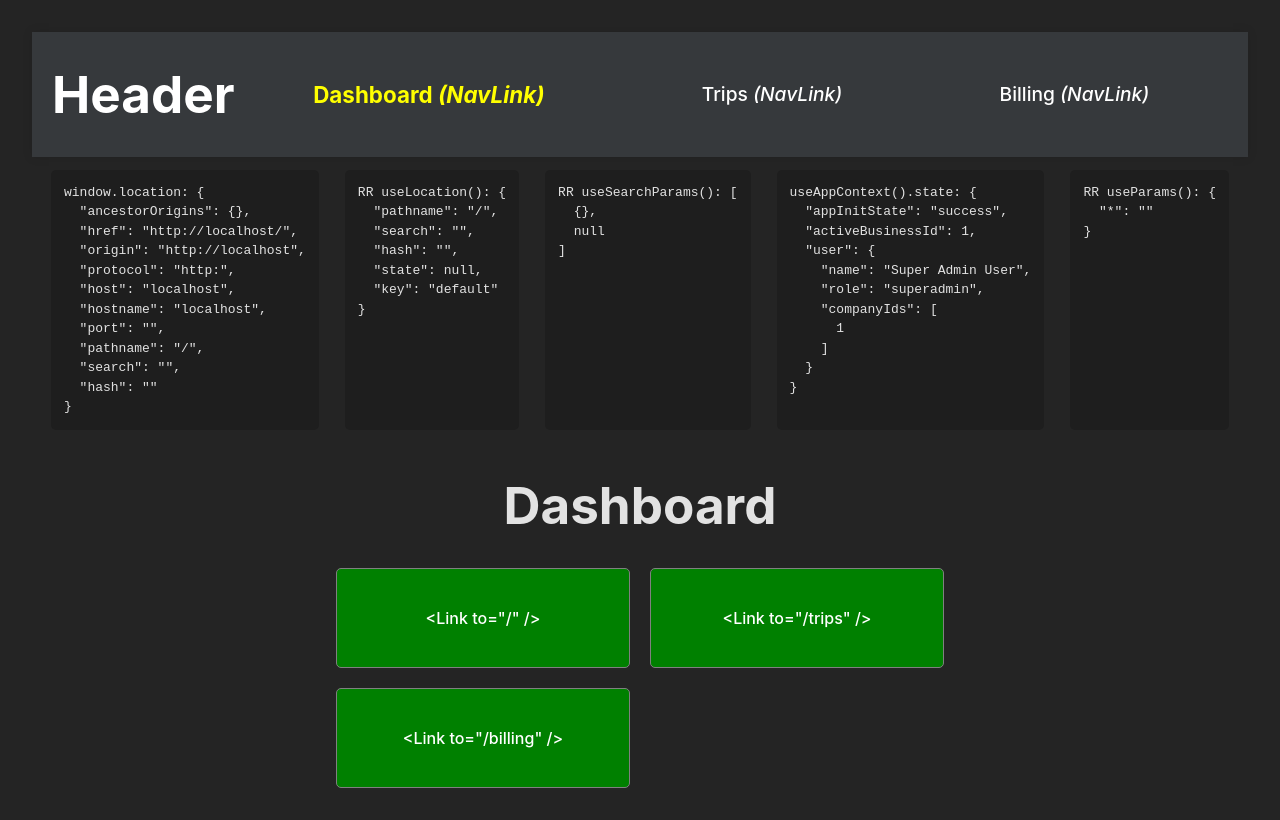
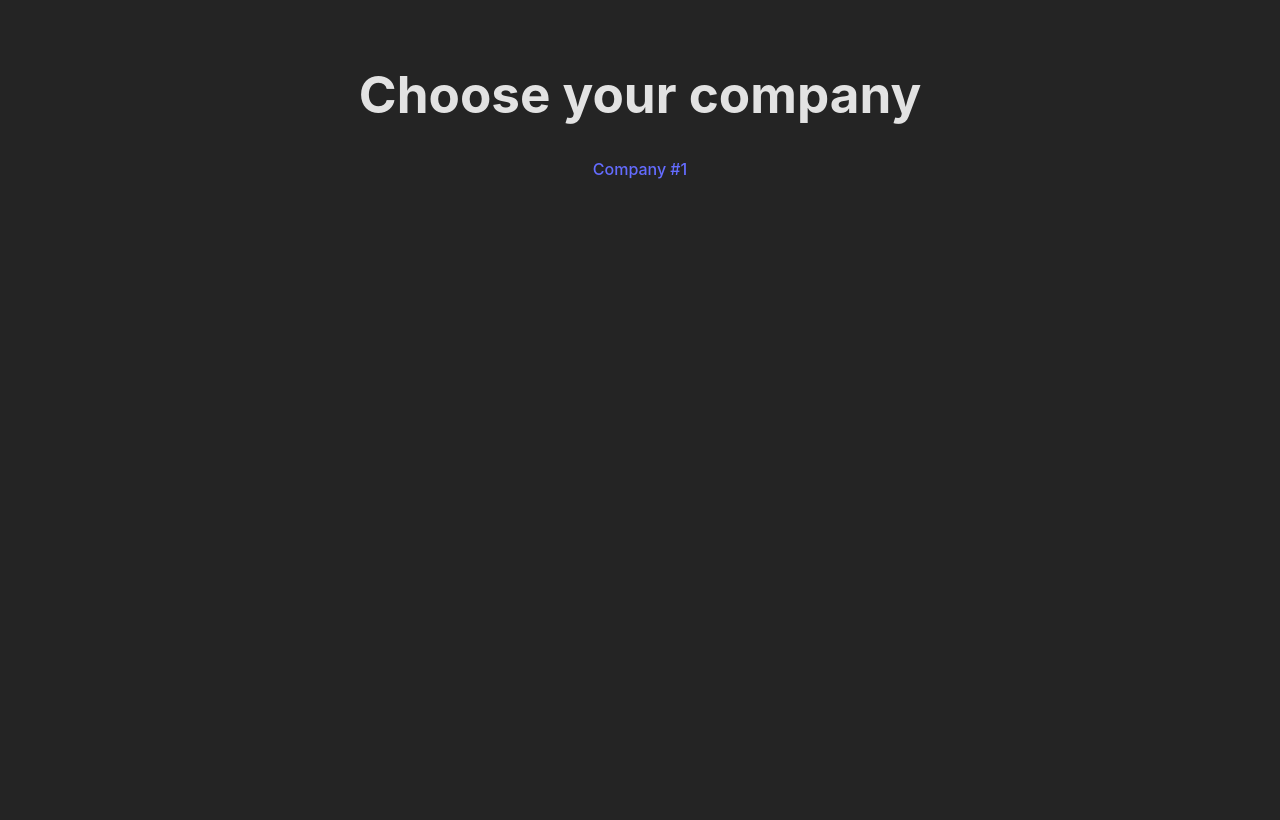
Before and after one commit to Captainlonate/persist_route_react, a React (Vite) app: page / in a window 1280 px wide. Built offline with nearby package versions, Linux system fonts and the light colour scheme; the HTML template or start-up script is replaced by a standard one.

Commit message:
sort of have redirects working

```diff
--- a/src/App.tsx
+++ b/src/App.tsx
@@ -5,6 +5,8 @@ import {
   Route,
   Routes,
   useParams,
+  useLocation,
+  useMatch
 } from "react-router-dom";
 import { Header } from "./Header/Header";
 import { Dashboard } from "./pages/Dashboard/Dashboard";
@@ -15,6 +17,7 @@ import "./App.css";
 import { AppContextProvider, useAppContext } from "./contexts/app/AppContext";
 import { useEffect, useState } from "react";
 import { getUser } from "./data/getUser";
+import { CompanyChooserModal } from "./CompanyChooserModal";
 
 /**
  * Still need to prove:
@@ -22,7 +25,43 @@ import { getUser } from "./data/getUser";
  *  Overriding Link and useNavigate
  */
 
+function parseCompanyId(maybeCompanyId: any) {
+  const companyIdNum = parseInt(maybeCompanyId);
+  if (!Number.isNaN(companyIdNum) && companyIdNum > 0) {
+    return companyIdNum
+  }
+
+  return NaN;
+}
+
 function PageLayout() {
+  const { state: { user } } = useAppContext();
+
+  const rrParams = useParams();
+  const companyIdNumOrNaN = parseCompanyId(rrParams?.companyId);
+  const hasValidCompanyId = !Number.isNaN(companyIdNumOrNaN);
+
+  console.log("PageLayout", { companyId: rrParams?.companyId, user, companyIdNumOrNaN, hasValidCompanyId })
+
+  switch (true) {
+    case hasValidCompanyId && user?.role === "superadmin":
+      // They are allowed to access /company/:companyId. Everything is fine. Pass through.
+      break;
+    case !hasValidCompanyId && user?.role === "superadmin":
+      // Need to show them a picker.
+      return (<CompanyChooserModal />)
+      break;
+    case hasValidCompanyId && user?.role === "user":
+      // They're trying to go to companyId, but they cannot. So remove it and redirect.
+      // Just send them to the base site. (remove companyId)
+      const urlWithoutCompanyPrefix = rrParams["*"] ? rrParams["*"] : "/"
+      return <Navigate to={urlWithoutCompanyPrefix} />
+      break;
+    case !hasValidCompanyId && user?.role === "user":
+      // Just send them to the base site. Everything is fine. Pass through.
+      break;
+  }
+
   return (
     <>
       <Header />
@@ -111,13 +150,22 @@ function AppWithAllProviders() {
  *
  */
 function AppInit({ children }: { children: React.ReactNode }) {
-  const { companyId } = useParams();
+  // Cannot `useParams()` here. Has to be used within a route.
+  // const RRParams = useParams();
+  // But I can `useLocation` and string.split
+  // const RRLocation = useLocation();
+  // I can also try to match like this
+  const match = useMatch('/company/:companyId/*');
   const {
     state: { activeBusinessId, user, appInitState },
     dispatch,
   } = useAppContext();
 
-  console.log("AppInit", { companyId, user, appInitState });
+
+  // if (match && match?.params?.companyId) {
+  //   const intendedCompanyId = match?.params?.companyId;
+  //   console.log("AppInit", { intendedCompanyId, match, user, appInitState });
+  // }
 
   useEffect(() => {
     if (activeBusinessId || appInitState !== "default") {
@@ -129,6 +177,8 @@ function AppInit({ children }: { children: React.ReactNode }) {
       dispatch({ type: "SET_USER", payload: { ...user } });
       dispatch({ type: "SET_BUSINESS_ID", payload: user.companyIds[0] });
       dispatch({ type: "SET_APP_INIT", payload: "success" });
+
+      // What to do about the URL?
     });
   }, [appInitState, dispatch, activeBusinessId]);
 
--- /dev/null
+++ b/src/CompanyChooserModal/index.tsx
@@ -0,0 +1,20 @@
+import { Link } from 'react-router-dom';
+import { useAppContext } from '../contexts/app/AppContext';
+import './companyChooserModal.css';
+
+export function CompanyChooserModal() {
+    const { state: { user } } = useAppContext();
+
+    const companyIds = user?.companyIds ?? [];
+
+    return (
+        <div id="companychooser">
+            <h1>Choose your company</h1>
+            {
+                companyIds.map((companyId) => (
+                    <Link key={companyId} to={`/company/${companyId}/`}>Company #{companyId}</Link>
+                ))
+            }
+        </div>
+    )
+}
```
Also changed, not shown: src/CompanyChooserModal/companyChooserModal.css (added).
